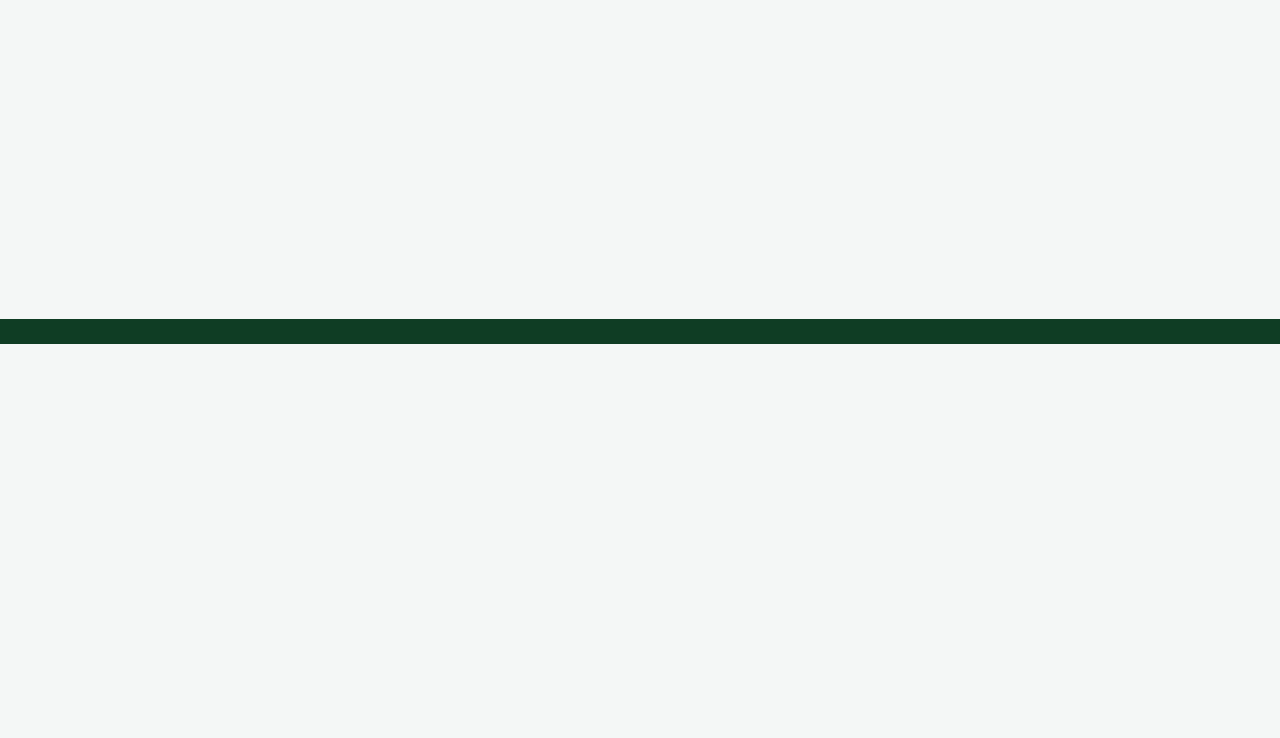
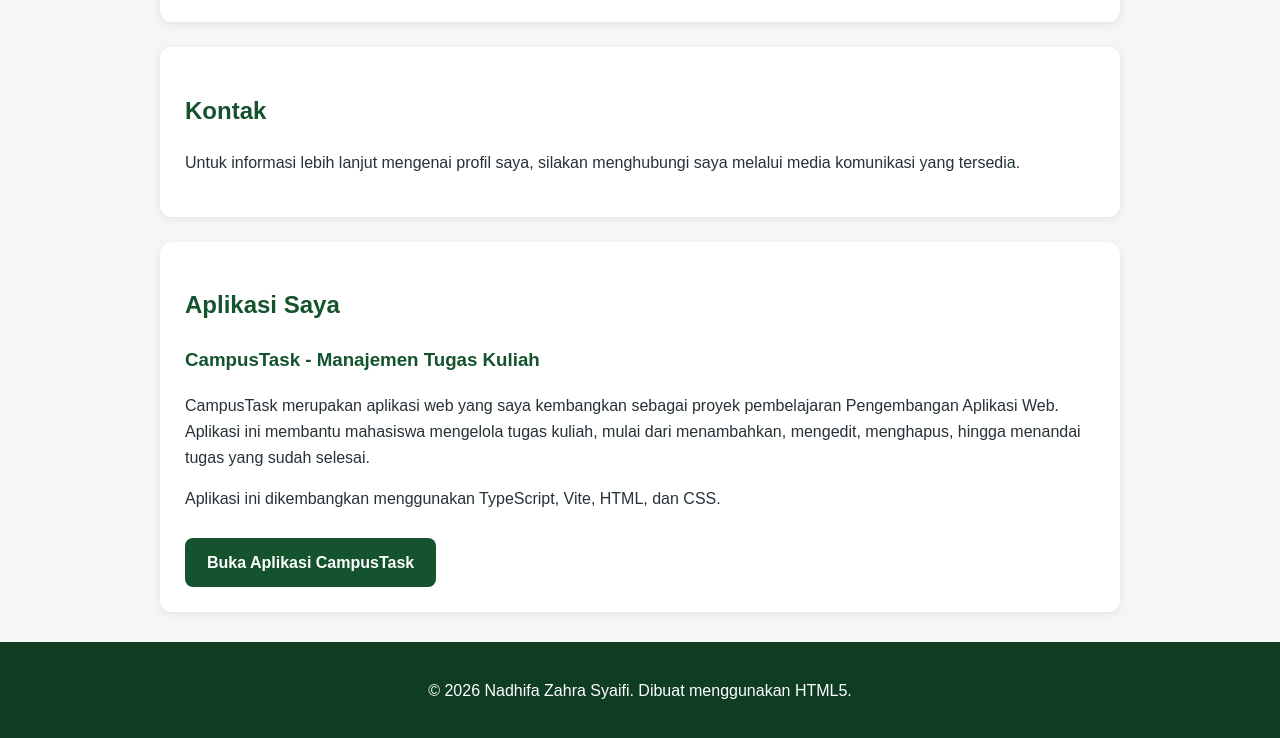
Before and after one commit to nzhrasyaifi-glitch/pengweb-nadhifazahra, a plain HTML site: page index.html in a window 1280 px wide. Shown: the part 1714-2452 px from the top of the page. Before the commit the page ends 2058 px from the top, so only its background shows below. Drawn offline with Linux system fonts and the light colour scheme.

Commit message:
Add CampusTask link to profile website

```diff
--- a/index.html
+++ b/index.html
@@ -1,3 +1,4 @@
+
 <!DOCTYPE html>
 <html lang="id">
 <head>
@@ -9,7 +10,7 @@
 
     <!-- Open Graph Metadata -->
     <meta property="og:title" content="Profil Diri - Nadhifa Zahra Syaifi">
-    <meta property="og:description" content="Profil diri, biodata, dan daftar mata kuliah semester Ganjil 2026/2027 Nadhifa Zahra Syaifi.">
+    <meta property="og:description" content="Profil diri, biodata, daftar mata kuliah, dan aplikasi CampusTask Nadhifa Zahra Syaifi.">
     <meta property="og:image" content="foto-profil.jpg">
 
     <style>
@@ -126,6 +127,23 @@
             font-weight: bold;
         }
 
+        .tombol-aplikasi {
+            display: inline-block;
+            background-color: #14532d;
+            color: white;
+            padding: 12px 22px;
+            border-radius: 8px;
+            text-decoration: none;
+            font-weight: bold;
+            margin-top: 10px;
+        }
+
+        .tombol-aplikasi:hover,
+        .tombol-aplikasi:focus {
+            background-color: #0f3d24;
+            text-decoration: underline;
+        }
+
         footer {
             background-color: #0f3d24;
             color: white;
@@ -160,6 +178,7 @@
         <a href="#biodata">Biodata</a>
         <a href="#matakuliah">Mata Kuliah</a>
         <a href="#kontak">Kontak</a>
+        <a href="#aplikasi">Aplikasi Saya</a>
     </nav>
 
     <main>
@@ -167,17 +186,18 @@
             <h2>Tentang Saya</h2>
 
             <div class="profil">
-                <!-- Ganti foto-profil.jpg dengan foto diri sendiri -->
                 <img src="foto-profil.jpg" alt="Foto profil Nadhifa Zahra Syaifi">
 
                 <div class="biodata">
                     <h3>Nadhifa Zahra Syaifi</h3>
+
                     <p>
                         Halo! Saya <strong>Nadhifa Zahra Syaifi</strong>, mahasiswa
                         Program Studi S1 Teknik Informatika di Universitas Islam Negeri
                         Sunan Gunung Djati Bandung. Saya sedang menempuh perkuliahan
                         pada tahun akademik 2026/2027 semester Ganjil.
                     </p>
+
                     <p>
                         Saya tertarik untuk terus mengembangkan kemampuan di bidang
                         teknologi informasi, khususnya dalam pengembangan perangkat lunak
@@ -191,6 +211,7 @@
             <h2>Biodata</h2>
 
             <h3>Informasi Akademik</h3>
+
             <ul>
                 <li><strong>Nama:</strong> Nadhifa Zahra Syaifi</li>
                 <li><strong>NIM:</strong> 1247050020</li>
@@ -213,10 +234,15 @@
 
         <section id="matakuliah">
             <h2>Mata Kuliah Semester Ini</h2>
-            <p>Daftar mata kuliah berdasarkan Kartu Rencana Studi semester Ganjil 2026/2027.</p>
+
+            <p>
+                Daftar mata kuliah berdasarkan Kartu Rencana Studi semester
+                Ganjil 2026/2027.
+            </p>
 
             <table>
                 <caption>Daftar Mata Kuliah Semester Ganjil 2026/2027</caption>
+
                 <thead>
                     <tr>
                         <th scope="col">No.</th>
@@ -239,6 +265,7 @@
                         <td>5</td>
                         <td>Rabu, 07:00–09:30</td>
                     </tr>
+
                     <tr>
                         <td>2</td>
                         <td>20100470501026</td>
@@ -248,6 +275,7 @@
                         <td>5</td>
                         <td>Kamis, 09:30–12:00</td>
                     </tr>
+
                     <tr>
                         <td>3</td>
                         <td>20100470501030</td>
@@ -257,6 +285,7 @@
                         <td>5</td>
                         <td>Kamis, 12:40–15:10</td>
                     </tr>
+
                     <tr>
                         <td>4</td>
                         <td>20100470501032</td>
@@ -266,6 +295,7 @@
                         <td>5</td>
                         <td>Jumat, 12:40–15:10</td>
                     </tr>
+
                     <tr>
                         <td>5</td>
                         <td>20100470501033</td>
@@ -275,6 +305,7 @@
                         <td>5</td>
                         <td>Jumat, 12:40–15:10</td>
                     </tr>
+
                     <tr>
                         <td>6</td>
                         <td>20100470501034</td>
@@ -284,6 +315,7 @@
                         <td>5</td>
                         <td>Senin, 12:40–15:10</td>
                     </tr>
+
                     <tr>
                         <td>7</td>
                         <td>20100470501028</td>
@@ -293,6 +325,7 @@
                         <td>5</td>
                         <td>Selasa, 12:40–15:10</td>
                     </tr>
+
                     <tr>
                         <td>8</td>
                         <td>20100470503005</td>
@@ -315,10 +348,37 @@
 
         <section id="kontak">
             <h2>Kontak</h2>
+
             <p>
                 Untuk informasi lebih lanjut mengenai profil saya, silakan
                 menghubungi saya melalui media komunikasi yang tersedia.
             </p>
+        </section>
+
+        <section id="aplikasi">
+            <h2>Aplikasi Saya</h2>
+
+            <h3>CampusTask - Manajemen Tugas Kuliah</h3>
+
+            <p>
+                CampusTask merupakan aplikasi web yang saya kembangkan
+                sebagai proyek pembelajaran Pengembangan Aplikasi Web.
+                Aplikasi ini membantu mahasiswa mengelola tugas kuliah,
+                mulai dari menambahkan, mengedit, menghapus, hingga
+                menandai tugas yang sudah selesai.
+            </p>
+
+            <p>
+                Aplikasi ini dikembangkan menggunakan TypeScript,
+                Vite, HTML, dan CSS.
+            </p>
+
+            <a class="tombol-aplikasi"
+               href="https://campustask-nadhifa-zahra.vercel.app/"
+               target="_blank"
+               rel="noopener noreferrer">
+                Buka Aplikasi CampusTask
+            </a>
         </section>
     </main>
 
```
